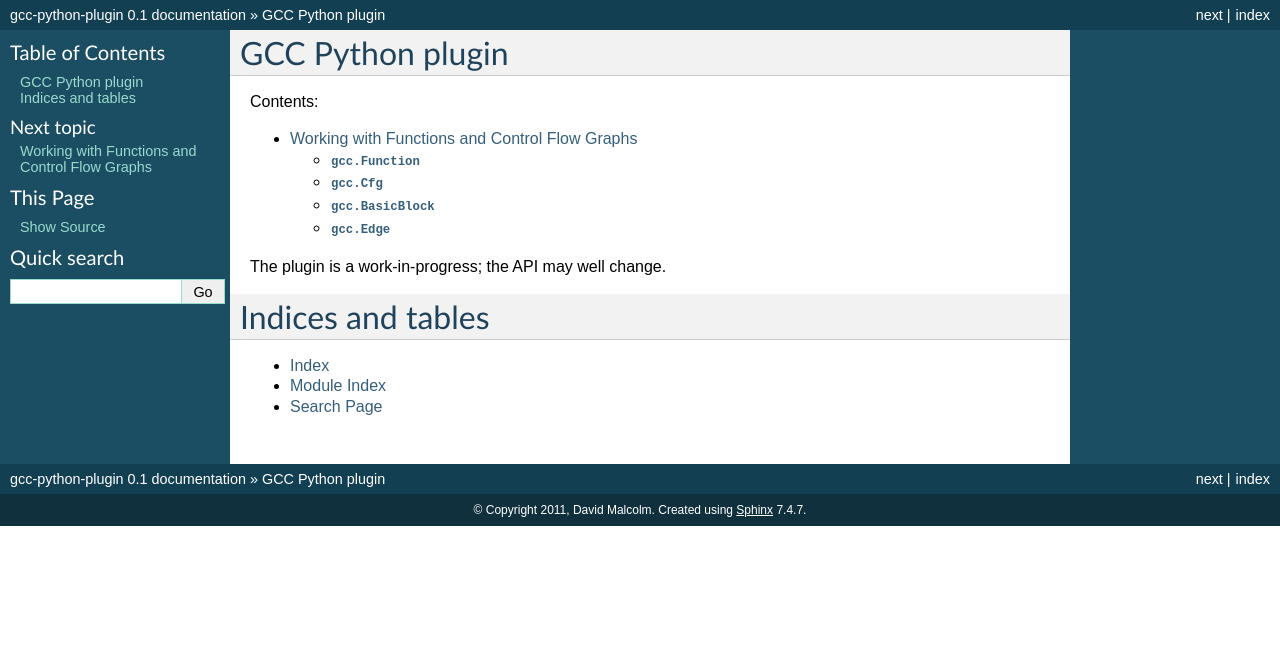
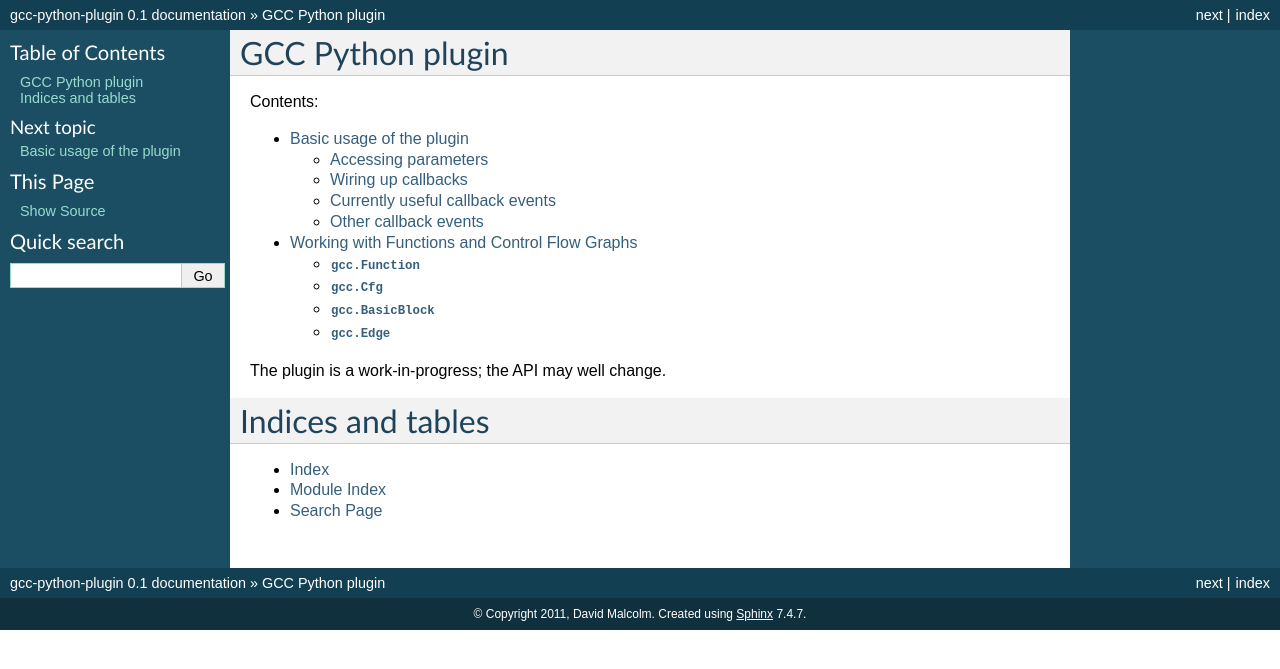
Before and after one commit to davidmalcolm/gcc-python-plugin, a Sphinx documentation site: the page built from docs/index.rst, in a window 1280 px wide. Shown: the top 669 px of the page. Built offline with Sphinx 7.4.7, drawn with Linux system fonts in a browser that asks for light colours; part of the change alters nothing that is shown.

Commit message:
Add docs on the basic usage of the plugin

```diff
--- /dev/null
+++ b/docs/basics.rst
@@ -0,0 +1,201 @@
+Basic usage of the plugin
+=========================
+
+The process for building and installing the plugin is still a bit messy; you'll
+need to read the Makefile and use your own judgement.
+
+
+You can invoke a Python script like this::
+
+  gcc -fplugin=python.so -fplugin-arg-python-script=PATH_TO_SCRIPT.py OTHER_ARGS
+
+and have it run your script as the plugin starts up.  However at the moment
+you have to supply absolute paths to the plugin, and to the script.  (There's
+also a gccutil.py, and you have to set PYTHONPATH for the plugin to be able to
+find it).
+
+The exact API is still in flux; you can currently connect to events by
+registering callbacks e.g. to be called for each function in the source at
+different passes.
+
+It exposes GCC's various types as Python objects, within a "gcc" module.  You
+can see the API by running::
+
+    import gcc
+    help(gcc)
+
+Accessing parameters
+--------------------
+
+.. py:data:: argument_dict
+
+   Exposes the arguments passed to the plugin as a dictionary.
+
+   For example, running::
+
+      gcc -fplugin=python.so -fplugin-arg-python-script=script.py -fplugin-arg-python-foo=bar
+
+   with script.py containing::
+
+      import gcc
+      print(gcc.argument_dict)
+
+   has output::
+
+      {'script': 'test.py', 'foo': 'bar'}
+
+.. py:data:: argument_tuple
+
+
+  Exposes the arguments passed to the plugin as a tuple of (key, value) pairs,
+  so you have ordering.  (Probably worth removing, and replacing
+  :py:data:`argument_dict` with an OrderedDict instead)
+
+Wiring up callbacks
+-------------------
+
+Hopefully we'll eventually have the ability to write new GCC passes in Python.
+In the meantime, the main way to write scripts is to register callback functions
+to be called when various events happen during compilation, such as using
+:py:data::`gcc.PLUGIN_PASS_EXECUTION` to piggyback off of an existing GCC pass.
+
+.. py:function:: gcc.register_callback
+
+   Wire up a python function as a callback.  It will be called when the given
+   event occurs during compilation.  For some events, the callback will be
+   called just once; for other events, the callback is called once per
+   function within the source code being compiled.  In the latter case, the
+   plugin passes a :py:class:`gcc.Function` instance as a parameter to your
+   callback, so that you can work on it::
+
+     def my_pass_execution_callback(*args, **kwargs):
+          print('my_pass_execution_callback was called: args=%r  kwargs=%r'
+	        % (args, kwargs))
+
+     import gcc
+     gcc.register_callback(gcc.PLUGIN_PASS_EXECUTION,
+                           my_pass_execution_callback)
+
+   You can pass additional arguments when registering the callback - they will
+   be passed to the callback after any normal arguments.  This is denoted in the
+   descriptions of events below by `*extraargs`.
+
+The various events are exposed as constants within the `gcc` module and
+directly wrap GCC's plugin mechanism.  The exact arguments you get aren't
+well-documented there, and may be subject to change.  I've tried to document
+what I've seen in GCC 4.6 here, but it's worth experimenting and printing args
+and kwargs as shown above.
+
+Currently useful callback events
+--------------------------------
+
+.. py:data:: gcc.PLUGIN_PASS_EXECUTION
+
+   Called when GCC runs one of its passes on a function
+
+   Arguments passed to the callback are:
+
+      (`ps`, `fun`, `*extraargs`)
+
+   where `ps` is a :py:class:`gcc.Pass` and `fun` is a :py:class:`gcc.Function`.
+   Your callback will typically be called many times: there are many passes,
+   and each can be invoked zero or more times per function (in the code bein
+   compiled)
+
+.. py:data:: gcc.PLUGIN_PRE_GENERICIZE
+
+   Arguments passed to the callback are:
+
+      (`fndecl`, `*extraargs`)
+
+   where `fndecl` is a :py:class:`gcc.Tree` representing a function declaration
+   within the source code being compiled.
+
+Other callback events
+---------------------
+
+The following may need work before they're meaningfully usable from Python
+scripts:
+
+.. py:data:: gcc.PLUGIN_ATTRIBUTES
+
+   Called from: init_attributes () at ../../gcc/attribs.c:187
+    However, it seems at this point to have initialized these::
+
+      static const struct attribute_spec *attribute_tables[4];
+      static htab_t attribute_hash;
+
+.. py:data:: gcc.PLUGIN_PRAGMAS
+
+    gcc_data=0x0
+    Called from: c_common_init () at ../../gcc/c-family/c-opts.c:1052
+
+.. py:data:: gcc.PLUGIN_START_UNIT
+
+    gcc_data=0x0
+    Called from: compile_file () at ../../gcc/toplev.c:573
+
+.. py:data:: gcc.PLUGIN_PRE_GENERICIZE
+
+    gcc_data is:  tree fndecl;
+    Called from: finish_function () at ../../gcc/c-decl.c:8323
+
+.. py:data:: gcc.PLUGIN_OVERRIDE_GATE
+
+    gcc_data::
+
+      &gate_status
+      bool gate_status;
+
+    Called from : execute_one_pass (pass=0x1011340) at ../../gcc/passes.c:1520
+
+.. py:data:: gcc.PLUGIN_ALL_IPA_PASSES_START
+
+    gcc_data=0x0
+    Called from: ipa_passes () at ../../gcc/cgraphunit.c:1779
+
+.. py:data:: gcc.PLUGIN_EARLY_GIMPLE_PASSES_START
+
+    gcc_data=0x0
+    Called from: execute_ipa_pass_list (pass=0x1011fa0) at ../../gcc/passes.c:1927
+
+.. py:data:: gcc.PLUGIN_EARLY_GIMPLE_PASSES_END
+
+    gcc_data=0x0
+    Called from: execute_ipa_pass_list (pass=0x1011fa0) at ../../gcc/passes.c:1930
+
+.. py:data:: gcc.PLUGIN_ALL_IPA_PASSES_END
+
+    gcc_data=0x0
+    Called from: ipa_passes () at ../../gcc/cgraphunit.c:1821
+
+.. py:data:: gcc.PLUGIN_ALL_PASSES_START
+
+    gcc_data=0x0
+    Called from: tree_rest_of_compilation (fndecl=0x7ffff16b1f00) at ../../gcc/tree-optimize.c:420
+
+.. py:data:: gcc.PLUGIN_ALL_PASSES_END
+
+    gcc_data=0x0
+    Called from: tree_rest_of_compilation (fndecl=0x7ffff16b1f00) at ../../gcc/tree-optimize.c:425
+
+.. py:data:: gcc.PLUGIN_FINISH_UNIT
+
+    gcc_data=0x0
+    Called from: compile_file () at ../../gcc/toplev.c:668
+
+.. py:data:: gcc.PLUGIN_FINISH
+
+    gcc_data=0x0
+    Called from: toplev_main (argc=17, argv=0x7fffffffdfc8) at ../../gcc/toplev.c:1970
+
+.. py:data:: gcc.PLUGIN_FINISH_TYPE
+
+    gcc_data=tree
+    Called from c_parser_declspecs (parser=0x7fffef559730, specs=0x15296d0, scspec_ok=1 '\001', typespec_ok=1 '\001', start_attr_ok=<optimized out>, la=cla_nonabstract_decl) at ../../gcc/c-parser.c:2111
+
+.. py:data:: gcc.PLUGIN_PRAGMA
+
+    gcc_data=0x0
+    Called from: init_pragma at ../../gcc/c-family/c-pragma.c:1321
+    to  "Allow plugins to register their own pragmas."
--- a/docs/index.rst
+++ b/docs/index.rst
@@ -11,6 +11,7 @@ Contents:
 .. toctree::
    :maxdepth: 2
 
+   basics.rst
    cfg.rst
 
 The plugin is a work-in-progress; the API may well change.
```
